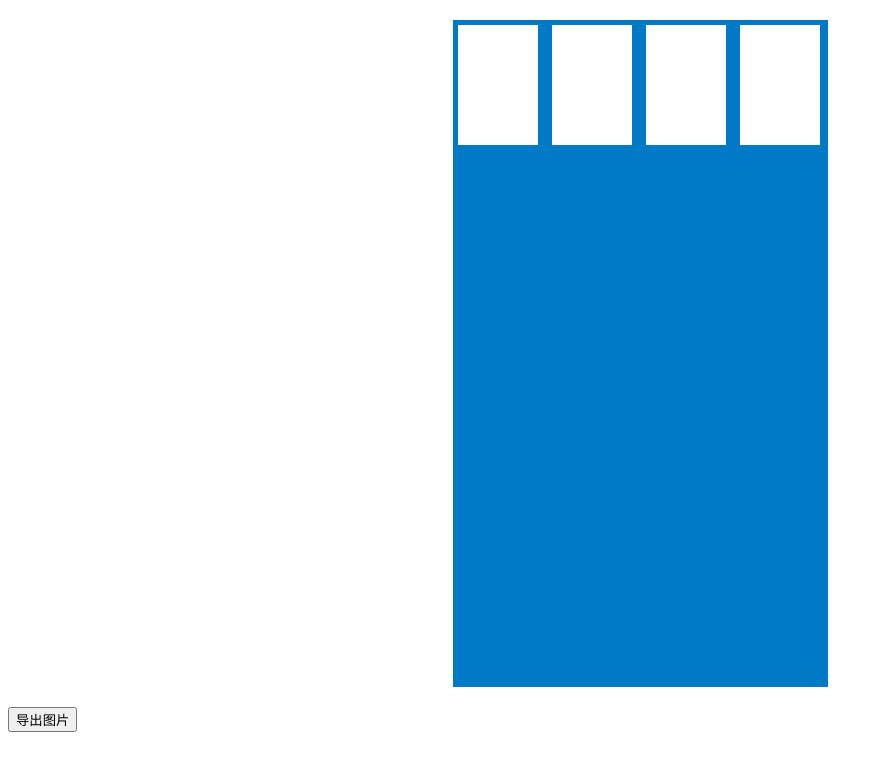
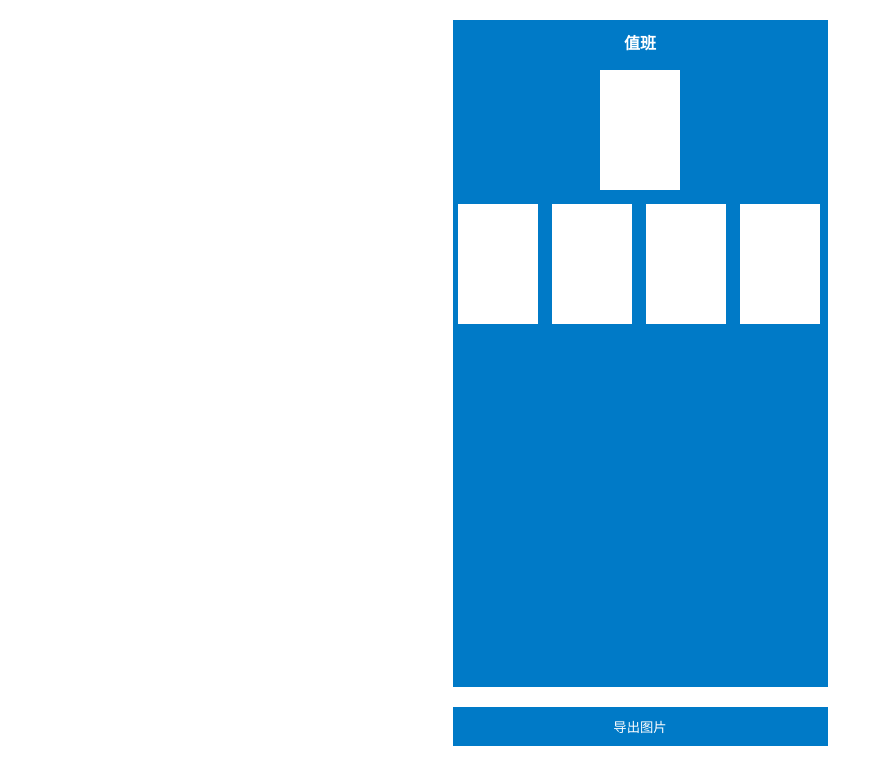
Before and after one commit to WarrenHewitt/webpack-pure, a website built with webpack: page public/photo.html in a window 1280 px wide. Shown: the whole page, without its empty margins (0-883 px from the left). Built offline with nearby package versions, Linux system fonts and the light colour scheme; files whose address does not match are found by name.

Commit message:
regular update

```diff
--- a/public/photo.html
+++ b/public/photo.html
@@ -22,13 +22,31 @@
             background: no-repeat center/contain;
             background-color: #fff;
         }
+        h1{
+            padding-top: 10px;
+            text-align: center;
+            font-size: 16px;
+            color: #fff;
+        }
+        button{
+            width: 375px;
+            color: #fff;
+            background-color: rgb(0,122,199);
+            border: 0;
+            padding: 10px 0;
+            outline: 0;
+        }
     </style>
 </head>
 <body>
     <div>
         <div class="main">
+            <h1>值班</h1>
+            <div style="text-align:center">
+                <div class="people" id="p1"></div>
+            </div>
             <div>
-                <div class="people" id="p1"></div>
+                <div class="people"></div>
                 <div class="people"></div>
                 <div class="people"></div>
                 <div class="people"></div>
@@ -46,8 +64,9 @@
                 <div></div>
             </div>
         </div>
-
-        <button id="export">导出图片</button>
+        <div style="text-align: center;">
+            <button id="export">导出图片</button>
+        </div>
     </div>
 </body>
 </html>
--- a/src/photo.js
+++ b/src/photo.js
@@ -29,16 +29,15 @@ p1.addEventListener('click', function() {
 
 document.querySelector('#export').addEventListener('click', function() {
     html2canvas(document.querySelector('.main'), { allowTaint: true }).then((canvas) => {
-        document.body.appendChild(canvas)
         var d = canvas.toDataURL('image/jpeg', 1)
         downloadFile(d)
     })
 })
 
-function downloadFile(url, download) {
+function downloadFile(url) {
     var aEle = document.createElement('a')
     aEle.setAttribute('href', url)
-    aEle.setAttribute('download', download || 'name') // 默认是文件原本名
+    aEle.setAttribute('download', 'duty-schedule') // 默认是文件原本名
     document.body.appendChild(aEle)
     aEle.click()
 }
```
